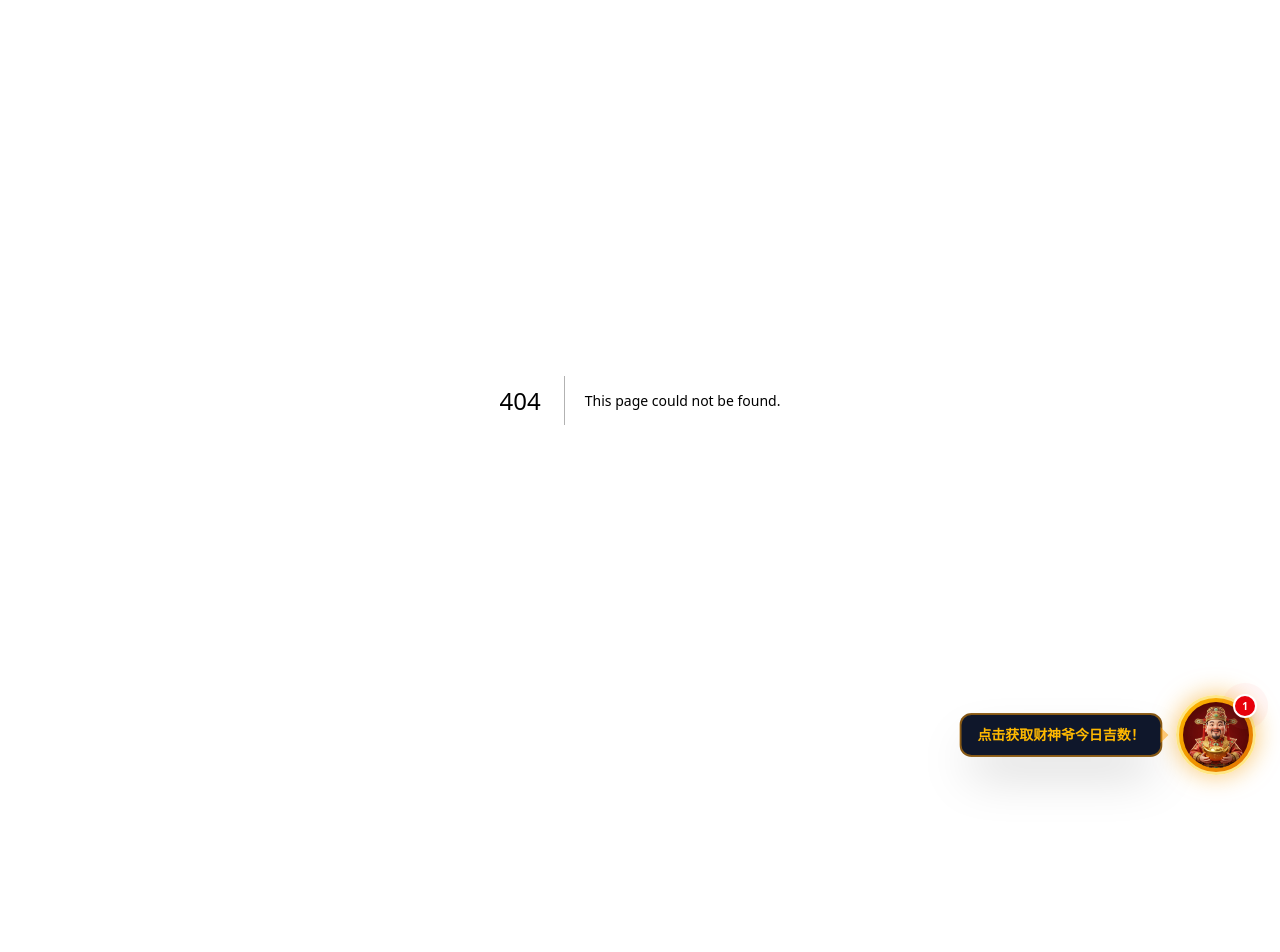
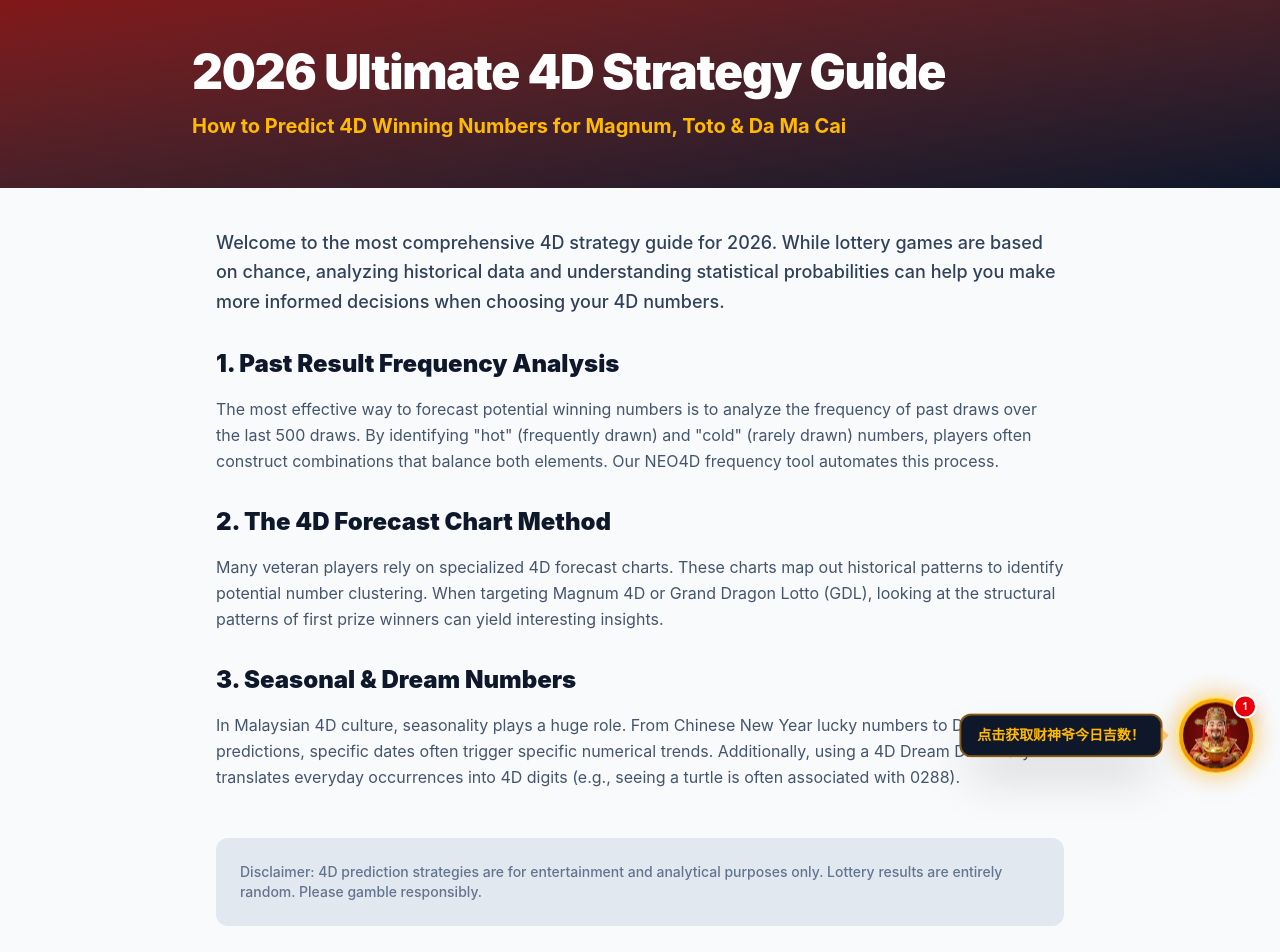
Before and after one commit to Lean888-maker/neo4d-live, a Next.js app: page /1/strategy in a window 1280 px wide. Before the commit this address had no page. Shown: the top 952 px of the page. Before the commit the page ends 800 px from the top, so only its background shows below. Built offline with nearby package versions, Linux system fonts and the light colour scheme.

Commit message:
Auto deploy new SEO strategy page based on search findings

```diff
--- /dev/null
+++ b/src/app/[lang]/strategy/page.js
@@ -0,0 +1,86 @@
+import React from 'react';
+import Link from 'next/link';
+
+export const metadata = {
+  title: 'How to Predict 4D Winning Numbers 2026 | NEO4D Strategy Guide',
+  description: 'Master the 2026 4D Strategy Guide. Learn how to predict 4D winning numbers, read forecast charts, analyze past results for Magnum 4D, Sports Toto, Da Ma Cai, and Grand Dragon Lotto.',
+  keywords: 'how to predict 4d winning numbers 2026, 4d strategy guide, magnum 4d prediction formula, best 4d forecast chart, lucky 4d numbers analysis',
+  alternates: {
+    canonical: 'https://neo4d.live/en/strategy',
+  },
+};
+
+export default function StrategyPage({ params }) {
+  const { lang } = params;
+
+  const content = {
+    en: {
+      title: '2026 Ultimate 4D Strategy Guide',
+      subtitle: 'How to Predict 4D Winning Numbers for Magnum, Toto & Da Ma Cai',
+      intro: 'Welcome to the most comprehensive 4D strategy guide for 2026. While lottery games are based on chance, analyzing historical data and understanding statistical probabilities can help you make more informed decisions when choosing your 4D numbers.',
+      section1Title: '1. Past Result Frequency Analysis',
+      section1Body: 'The most effective way to forecast potential winning numbers is to analyze the frequency of past draws over the last 500 draws. By identifying "hot" (frequently drawn) and "cold" (rarely drawn) numbers, players often construct combinations that balance both elements. Our NEO4D frequency tool automates this process.',
+      section2Title: '2. The 4D Forecast Chart Method',
+      section2Body: 'Many veteran players rely on specialized 4D forecast charts. These charts map out historical patterns to identify potential number clustering. When targeting Magnum 4D or Grand Dragon Lotto (GDL), looking at the structural patterns of first prize winners can yield interesting insights.',
+      section3Title: '3. Seasonal & Dream Numbers',
+      section3Body: 'In Malaysian 4D culture, seasonality plays a huge role. From Chinese New Year lucky numbers to Deepavali predictions, specific dates often trigger specific numerical trends. Additionally, using a 4D Dream Dictionary translates everyday occurrences into 4D digits (e.g., seeing a turtle is often associated with 0288).',
+      disclaimer: 'Disclaimer: 4D prediction strategies are for entertainment and analytical purposes only. Lottery results are entirely random. Please gamble responsibly.',
+      homeBtn: 'Back to Live Results'
+    },
+    zh: {
+      title: '2026 终极 4D 投注策略指南',
+      subtitle: '如何预测 Magnum, Toto 和 Da Ma Cai 的开奖吉数',
+      intro: '欢迎来到 2026 年最全面的 4D 策略指南。虽然彩票游戏基于运气，但通过分析历史数据和了解统计概率，可以帮助您在选择 4D 号码时做出更明智的决定。',
+      section1Title: '1. 历史开彩频数分析',
+      section1Body: '预测潜在中奖号码最有效的方法是分析过去 500 期的开彩频率。通过识别“热”（频繁开出）和“冷”（很少开出）的数字，玩家通常会构建平衡这两个元素的组合。我们的 NEO4D 频率工具可自动执行此过程。',
+      section2Title: '2. 4D 预测图表法',
+      section2Body: '许多资深玩家依赖专业的 4D 预测图表。这些图表描绘了历史模式，以识别潜在的数字集群。在针对万能 4D 或豪龙 (GDL) 时，查看首奖中奖者的结构模式可以产生有趣的见解。',
+      section3Title: '3. 季节性与大伯公梦境千字图',
+      section3Body: '在马来西亚的 4D 文化中，季节性起着巨大的作用。从农历新年吉数到屠妖节预测，特定日期通常会引发特定的数字趋势。此外，使用 4D 梦境词典（千字图）可将日常事件转化为 4D 数字（例如，看到乌龟通常与 0288 相关联）。',
+      disclaimer: '免责声明：4D 预测策略仅供娱乐和分析之用。彩票结果完全是随机的。请理性投注。',
+      homeBtn: '返回实时开彩'
+    }
+  };
+
+  const t = content[lang] || content.en;
+
+  return (
+    <div className="min-h-screen bg-slate-50 pb-16">
+      <div className="bg-gradient-to-br from-red-900 to-slate-900 text-white py-12 px-6">
+        <div className="max-w-4xl mx-auto">
+          <h1 className="text-3xl md:text-5xl font-black mb-4 tracking-tight">{t.title}</h1>
+          <p className="text-lg md:text-xl text-amber-400 font-bold">{t.subtitle}</p>
+        </div>
+      </div>
+
+      <div className="max-w-4xl mx-auto px-6 py-10 space-y-8">
+        <p className="text-lg text-slate-700 leading-relaxed font-medium">{t.intro}</p>
+
+        <div className="space-y-4">
+          <h2 className="text-2xl font-black text-slate-900">{t.section1Title}</h2>
+          <p className="text-slate-600 leading-relaxed">{t.section1Body}</p>
+        </div>
+
+        <div className="space-y-4">
+          <h2 className="text-2xl font-black text-slate-900">{t.section2Title}</h2>
+          <p className="text-slate-600 leading-relaxed">{t.section2Body}</p>
+        </div>
+
+        <div className="space-y-4">
+          <h2 className="text-2xl font-black text-slate-900">{t.section3Title}</h2>
+          <p className="text-slate-600 leading-relaxed">{t.section3Body}</p>
+        </div>
+
+        <div className="mt-12 p-6 bg-slate-200 rounded-xl text-sm text-slate-500 font-medium">
+          {t.disclaimer}
+        </div>
+
+        <div className="pt-8">
+          <Link href={`/${lang}`} className="inline-block bg-amber-500 hover:bg-amber-600 text-slate-900 font-black px-8 py-3 rounded-xl transition-all shadow-md">
+            {t.homeBtn}
+          </Link>
+        </div>
+      </div>
+    </div>
+  );
+}
--- a/src/app/sitemap.js
+++ b/src/app/sitemap.js
@@ -7,7 +7,8 @@ export default function sitemap() {
     '/predictions',
     '/dreams',
     '/analysis',
-    '/scanner'
+    '/scanner',
+    '/strategy'
   ];
 
   const sitemapEntries = [];
```
